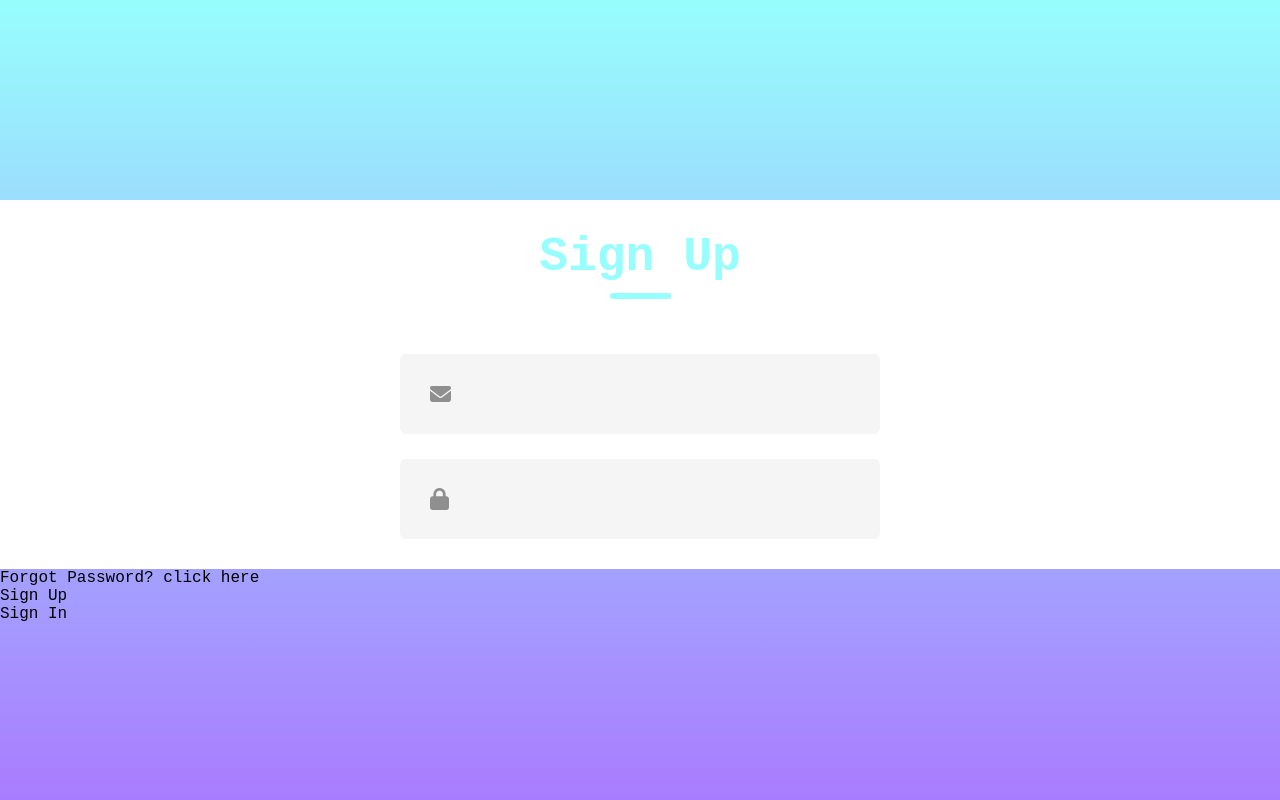
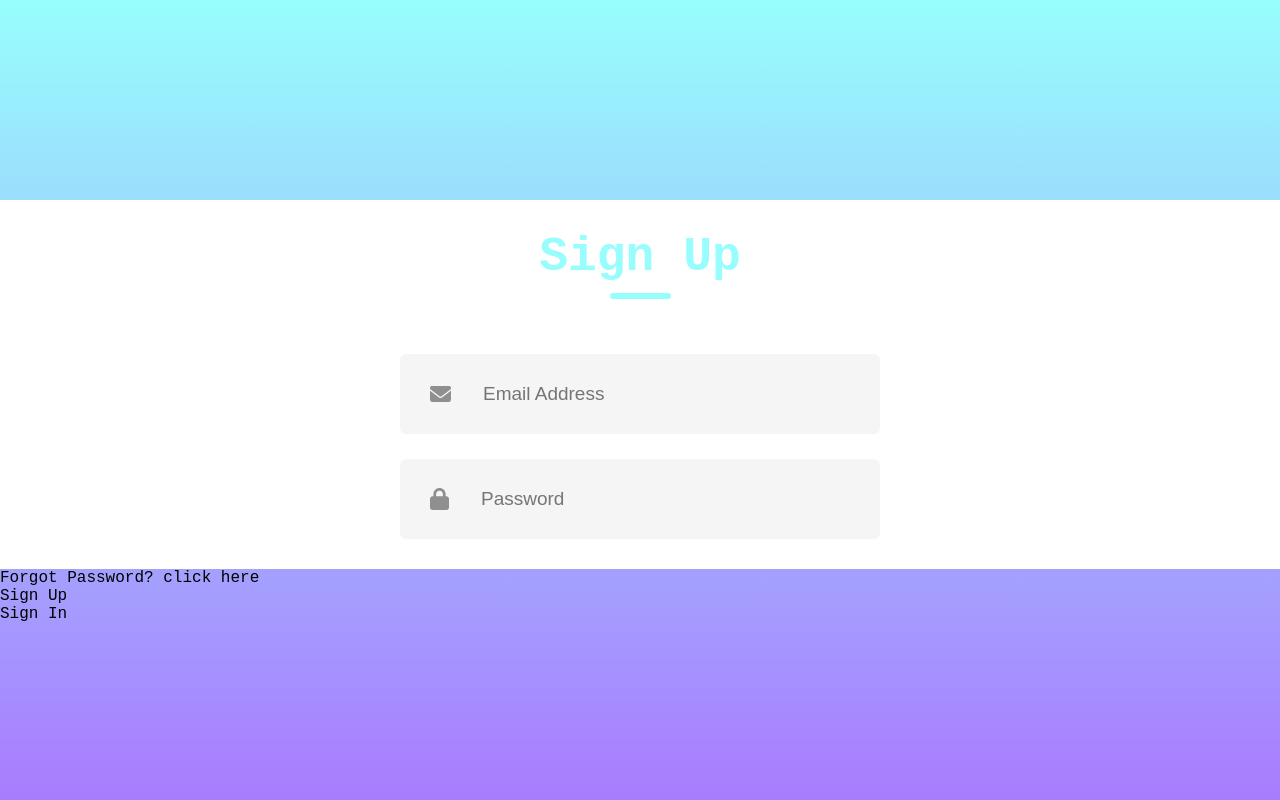
Before and after one commit to e-clawson/to-do-project, a React (Vite) app in the folder to-do-frontend/: page / in a window 1280 px wide. Shown: the top 800 px of the page. Built offline with nearby package versions, Linux system fonts and the light colour scheme.

Commit message:
added placeholder text to SignInSignUp

```diff
--- a/to-do-frontend/src/components/login/SignInSignUp.jsx
+++ b/to-do-frontend/src/components/login/SignInSignUp.jsx
@@ -15,11 +15,11 @@
         <div className='inputs'>
             <div className='input'>
                 <img src={email_icon} alt=""></img>
-                <input type ='email' />
+                <input type ='email' placeholder='Email Address'/>
             </div>
             <div className='input'>
                 <img src={password_icon} alt=""></img>
-                <input type ='password' />
+                <input type ='password' placeholder='Password'/>
             </div>
         </div>
     </div>
```
